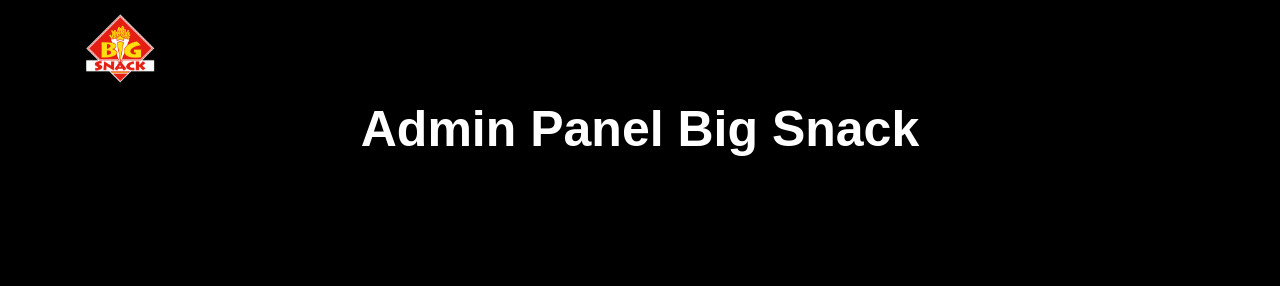
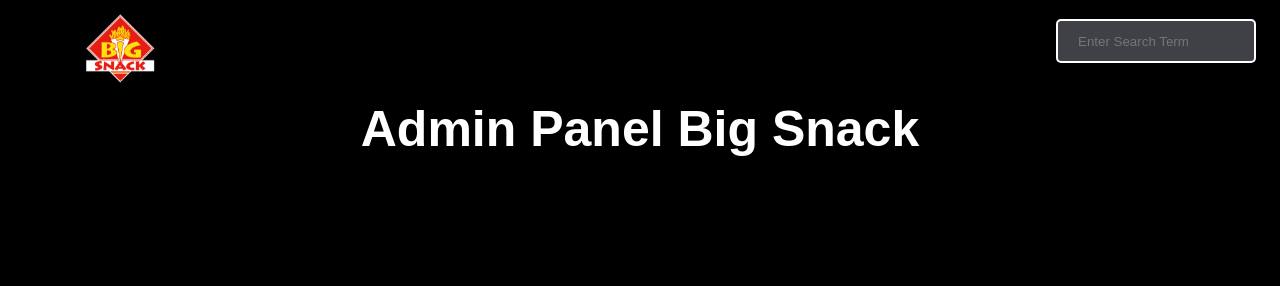
Before and after one commit to RickRietbergen/CRUD-P3, a PHP site: page /admin.php in a window 1280 px wide. Shown: the top 286 px of the page. Run offline with PHP 8.4, Linux system fonts and the light colour scheme; data that the repository does not hold is empty.

Commit message:
form(zoekbalk) toegevoegd + style

```diff
--- a/CSS/styles.css
+++ b/CSS/styles.css
@@ -337,16 +337,16 @@ footer {
 	color: #fff;
 }
 
+.admin-main {
+	background-color: black;
+}
+
 .admin-main h2 {
 	display: flex;
 	justify-content: center;
 	padding-top: 100px;
 	margin-bottom: 10%;
 	font-size: 50px;
-}
-
-.admin-main {
-	background-color: black;
 }
 
 .admin-main table {
@@ -375,6 +375,24 @@ td {
 	text-decoration: none;
 	color: #fff;
 }
+
+.admin-main .admin-form {
+	width: auto;
+	margin-top: 1.5%;
+	margin-left: 82.5%;
+	position: absolute;
+}
+
+.admin-main .admin-form input {
+	width: 200px;
+	height: 30px;
+	padding: 20px;
+	border: 2px solid #fff;
+	border-radius: 5px;
+	background-color: #404147;
+	color: #fff;
+}
+
 /*admin edit page*/
 .admin-update form {
 	display: flex;
--- /dev/null
+++ b/JS/search.js
@@ -0,0 +1,24 @@
+const table_product = document.querySelectorAll("#table-row");
+const search_product = document.querySelector("#search-input");
+
+search_product.addEventListener("input", () => {
+    table_product.forEach(element => {
+        //als de zoekbalk leeg is.
+        if(search_product.value == "") {
+            //laat de zoekbalk staan, voert niks uit.
+            element.style.display = "";
+        }else {
+            //anders, kijk of de children[1](product_name). include de value van wat je opzoekt.
+            if(element.children[1].innerHTML.includes(search_product.value)){
+                //als hij overeen komt, dan laat hij hem zien.
+                element.style.display = "";
+            }else {
+                //als hij niet overeen komt, dan laat hij de andere producten niet zien.
+                element.style.display = "none";
+            }
+        }
+    });
+})
+
+// console.log(table_product);
+// console.log(element);
--- a/admin.php
+++ b/admin.php
@@ -25,6 +25,9 @@
       $result = $stmt->fetchALL();
     ?>
     <main class="admin-main">
+      <form class="admin-form" action="" method="">
+        <input type="search" id="search-input" placeholder="Enter Search Term" aria-label="Enter Search Term">
+      </form>
 
         <h2>Admin Panel Big Snack</h2>
 
@@ -43,7 +46,7 @@
               <?php
                 foreach($result as $res){
                     ?>
-                    <tr>
+                    <tr id="table-row">
                         <td><?php echo $res["ID"]?></td>
                         <td><?php echo $res["product_name"]?></td>
                         <td><?php echo $res["picture"]?></td>
@@ -61,5 +64,6 @@
         include_once("includes/footer.php");
       ?>
     </main>
+    <script src="JS/search.js"></script>
 </body>
 </html>
```
